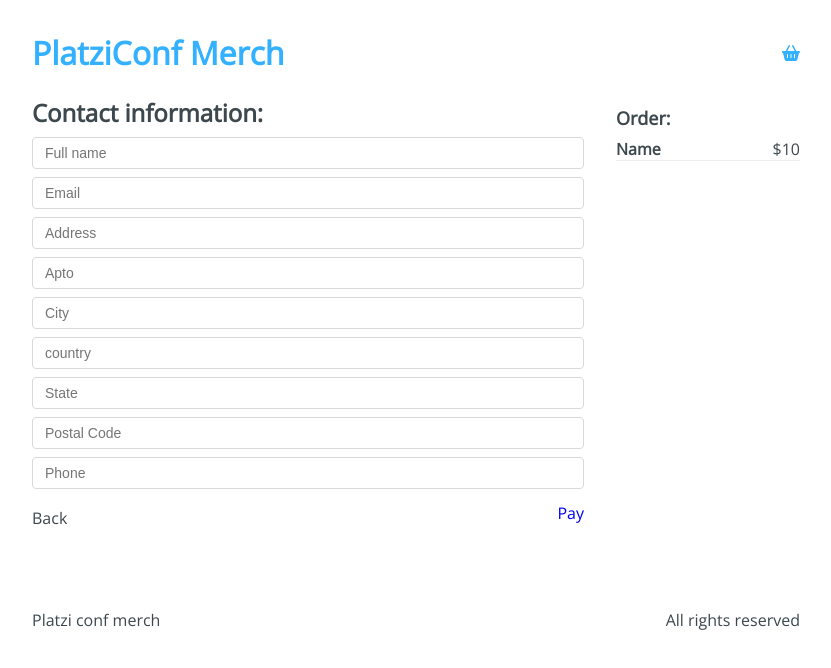
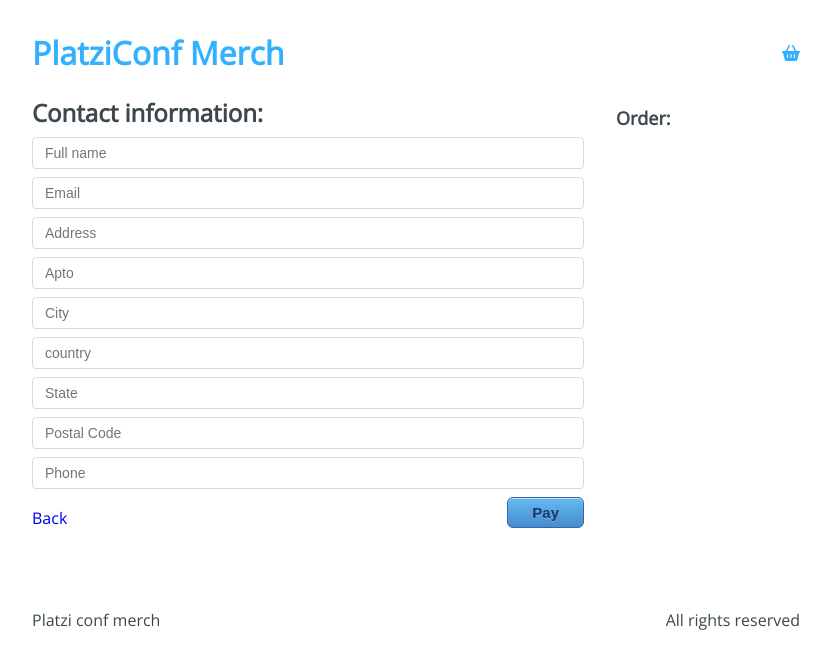
Before and after one commit to who-Is-Beto/platzi-conf-merch, a React app: page /checkout/information in a window 1280 px wide. Shown: the top 668 px of the page, without its empty margins (224-1055 px from the left). Built offline with nearby package versions, Linux system fonts and the light colour scheme.

Commit message:
Information almost done

```diff
--- a/src/containers/Information.jsx
+++ b/src/containers/Information.jsx
@@ -1,8 +1,31 @@
-import React from 'react'
+import React, { useRef, useContext } from 'react'
 import { Link } from 'react-router-dom'
+import AppContext from '../context/appContext'
 import '../styles/components/Information.css'
 
 function Information() {
+  const { state, addToBuyer } = useContext(AppContext)
+
+  const form = useRef(null)
+
+  const { cart } = state
+
+  const handleSubmit = () => {
+    const formData = new FormData(form.current)
+    const buyer = {
+      'name': formData.get('name'),
+      'email': formData.get('email'),
+      'address': formData.get('address'),
+      'apto': formData.get('apto'),
+      'city': formData.get('city'),
+      'country': formData.get('country'),
+      'state': formData.get('state'),
+      'cp': formData.get('cp'),
+      'phone': formData.get('phone'),
+    }
+    addToBuyer(buyer)
+  }
+
   return (
     <div className="Information">
       <div className="Information__content">
@@ -10,7 +33,7 @@
           <h2>Contact information:</h2>
         </div>
         <div className="Information__form">
-          <form action="">
+          <form ref={form}>
             <input type="text" placeholder="Full name" name="name" />
             <input type="email" placeholder="Email" name="email" />
             <input type="text" placeholder="Address" name="address" />
@@ -24,23 +47,29 @@
         </div>
         <div className="Information__buttons">
           <div className="Information__back">
-            Back
+            <Link to='/checkout'>
+              Back
+            </Link>
           </div>
           <div className="Information__next">
-            <Link to='/checkout/payment'>
-              Pay
-            </Link>
+            <button type='button' onClick={handleSubmit}>Pay</button>
           </div>
         </div>
       </div>
       <div className="Information__sidebar">
         <h3>Order:</h3>
-        <div className="Information__item">
-          <div className="Information__element">
-            <h4>Name</h4>
-            <span>$10</span>
+        {cart.map((item) => (
+          <div className="Information__item" key={item.title}>
+            <div className="Information__element">
+              <h4>{item.title}</h4>
+              <span>
+                $
+                {' '}
+                {item.price}
+              </span>
+            </div>
           </div>
-        </div>
+        ))}
       </div>
     </div>
   )
--- a/src/hooks/useInitialState.js
+++ b/src/hooks/useInitialState.js
@@ -19,10 +19,18 @@
     });
   };
 
+  const addToBuyer = (payload) => {
+    setState({
+      ...state,
+      buyer: [...state.buyer, payload]
+    })
+  }
+
   return {
     addToCart,
     RemoveToCart,
     state,
+    addToBuyer,
   }
 }
 
--- a/src/initialState.js
+++ b/src/initialState.js
@@ -1,5 +1,6 @@
 export default {
   cart: [],
+  buyer: [],
   products: [
     {
       'id': '1',
```
